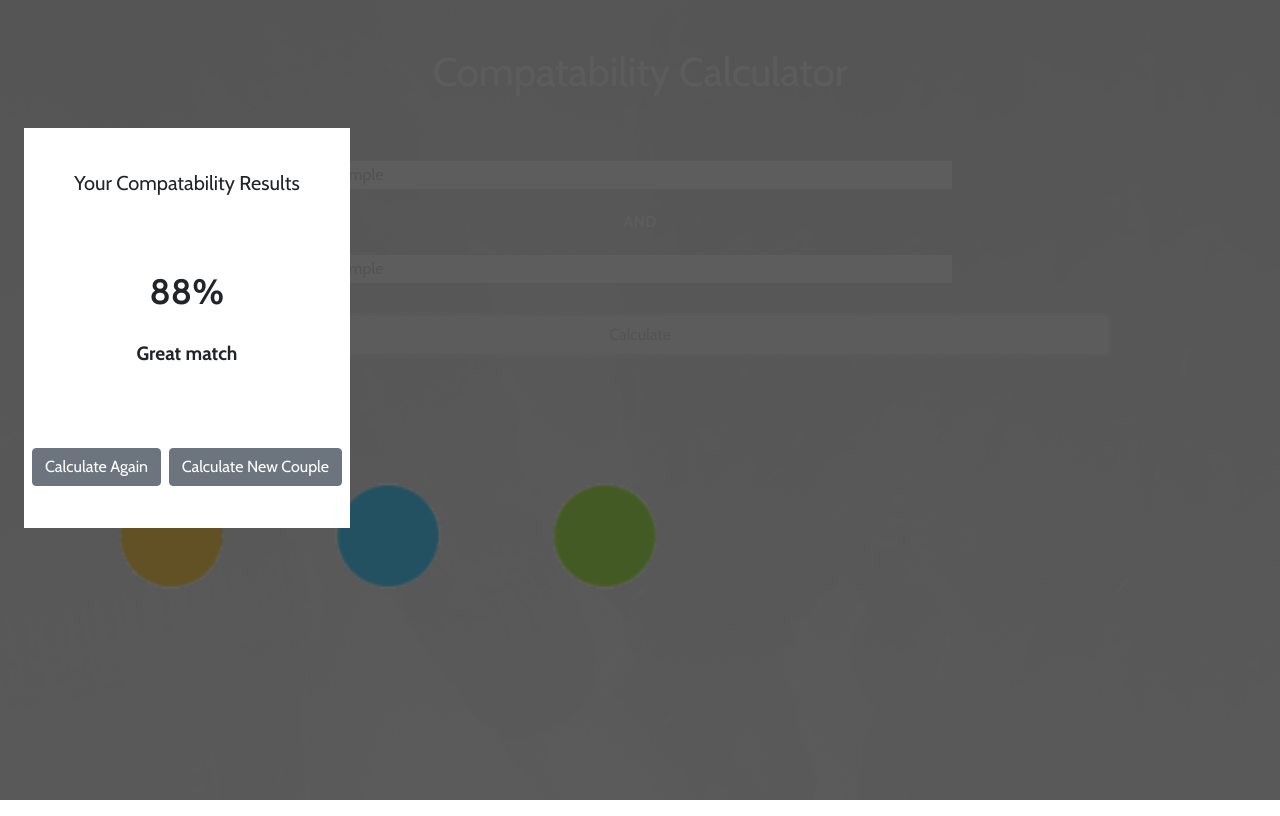
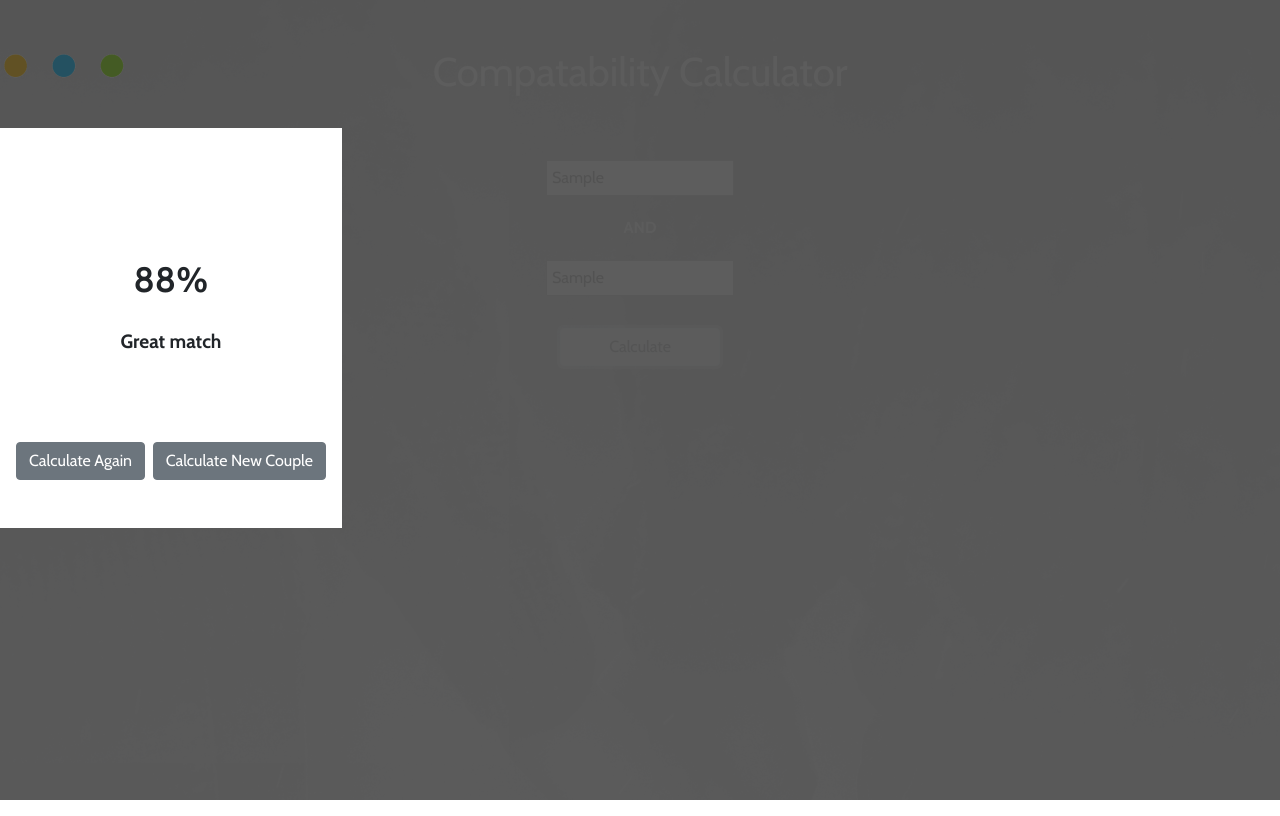
Before and after one commit to mikehudson19/compatabilty-calc, a plain HTML site: page index.html in a window 1280 px wide. Both pictures are taken after typing "Sample", "Sample" into the empty fields and a click on the button "Calculate". Drawn offline with nearby package versions, Linux system fonts and the light colour scheme.

Commit message:
Miscellaneous style updates to UI.

```diff
--- a/index.html
+++ b/index.html
@@ -13,15 +13,15 @@
   <div class="container-fluid vh-100">
     <h1 class="text-center mb-5 pt-5 text-light">Compatability Calculator</h1>
    <div class="main-content">
-      <input type="text" class="text w-50 mx-auto my-3" id="name1">
+      <input type="text" class="text mw-50 mx-auto my-3 p-1" id="name1">
       <span class="mx-auto my-1 text-light">AND</span>
-      <input type="text" class="text w-50 mx-auto my-3" id="name2">
+      <input type="text" class="text mw-50 mx-auto my-3 p-1" id="name2">
 
-    <button type="button" class="w-75 mx-auto my-3 btn btn-light" id="calculate">Calculate</button>
+    <button type="button" class="px-5 mx-auto my-3 btn btn-light" id="calculate">Calculate</button>
 
   </div>
   </div>
-  <div class="loader">
+  <div class="loader mx-auto">
     <img src="/images/35771931234507.564a1d2403b3a.gif" alt="">
   </div>
 
@@ -29,19 +29,17 @@
 <div class="modalo-container">
   <div class="modalo my-5 h-50">
     <div class="modalo-dialog">
-
       <div class="modalo-content">
         <div class="modalo-header">
-          <h5 class="modalo-title">Your Compatability Results</h5>
-
+          <h5 class="modalo-title px-4 text-center"></h5>
         </div>
         <div class="modalo-body">
           <span class="comp-score font-weight-bolder"></span>
           <p class="comp-message"></p>
         </div>
         <div class="modalo-footer">
-          <button type="button" class="btn btn-secondary ml-2" data-dismiss="modal" id="calcAgain">Calculate Again</button>
-          <button type="button" class="btn btn-secondary mr-2 ml-1" data-dismiss="modal" id="calcNew">Calculate New Couple</button>
+          <button type="button" class="btn btn-secondary ml-3" data-dismiss="modal" id="calcAgain">Calculate Again</button>
+          <button type="button" class="btn btn-secondary mr-3 ml-1" data-dismiss="modal" id="calcNew">Calculate New Couple</button>
         </div>
       </div>
     </div>
--- a/style.css
+++ b/style.css
@@ -19,7 +19,6 @@ body {
   position: fixed;
   top: 5rem;
   background: white;
-  margin: 0 1.5rem;
 }
 
 .modalo-container {
@@ -40,8 +39,6 @@ body {
   height: 50vh;
   justify-content: space-evenly;
   margin: 0 auto;
-
-
 }
 
 .modalo-body {
@@ -75,11 +72,10 @@ body {
   background: rgba(235, 235, 235, 0.829);
   height: 100vh;
   width: 100vw;
+  justify-content: center;
+  align-items: center;
 }
 
 .loader img {
-  width: 45%;
-  position: absolute;
-  top: 15rem;
-  left: 6.3rem;
+  width: 8rem;
 }
```
